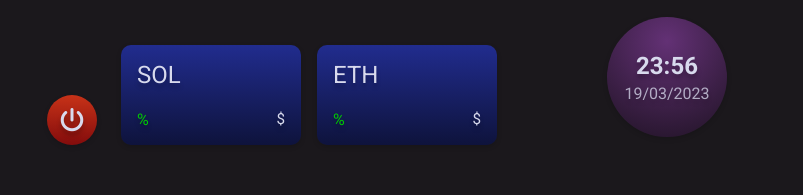
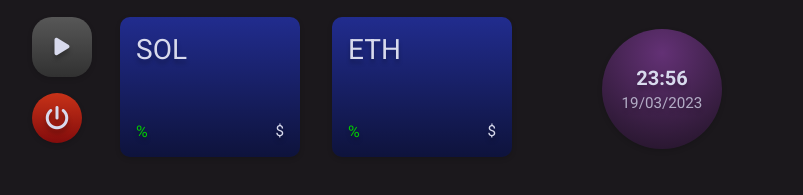
Before and after one commit to emanuelescarabattoli/raspy, a React app in the folder frapsy/: page / in a window 1280 px wide. Shown: the part 437-632 px from the top of the page, without its empty margins (238-1041 px from the left). Built offline with nearby package versions, Linux system fonts and the light colour scheme; no server answers.

Commit message:
Layout improvments and sounds

```diff
--- a/frapsy/src/components/clock-widget/style.module.css
+++ b/frapsy/src/components/clock-widget/style.module.css
@@ -13,13 +13,13 @@
 .time {
   text-shadow: 0px 4px 4px rgba(0, 0, 0, 0.25);
   font-weight: 600;
-  font-size: 1.5rem;
+  font-size: 1.25rem;
 }
 
 .date {
   margin-top: .25rem;
   text-shadow: 0px 4px 4px rgba(0, 0, 0, 0.25);
   font-weight: 400;
-  font-size: 1rem;
+  font-size: .95rem;
   opacity: .75;
 }
--- a/frapsy/src/components/close-button/index.js
+++ b/frapsy/src/components/close-button/index.js
@@ -1,8 +1,11 @@
 import style from "./style.module.css"
 
 const CloseButton = () => {
+  const onClick = () => {
+    window.close()
+  }
   return (
-    <div className={style.mainWrapper} onClick={() => window.close()}>
+    <div className={style.mainWrapper} onClick={onClick}>
       <i className="fa-solid fa-power-off"></i>
     </div>
   )
--- a/frapsy/src/components/news-widget/style.module.css
+++ b/frapsy/src/components/news-widget/style.module.css
@@ -5,7 +5,7 @@
 
 .mainWrapper>div:first-child {
   position: absolute;
-  width: 450px;
+  width: 480px;
   height: 200px;
   background: linear-gradient(180deg, #643277 0%, #371D41 100%);
   box-shadow: 0px 2px 5px rgba(0, 0, 0, 0.15);
@@ -17,7 +17,7 @@
 
 .mainWrapper>div:last-child {
   position: absolute;
-  width: 430px;
+  width: 450px;
   height: 200px;
   background: linear-gradient(180deg, #613671 0%, #26172c 100%);
   box-shadow: 0px 2px 5px rgba(0, 0, 0, 0.15);
--- /dev/null
+++ b/frapsy/src/components/sound-button/index.js
@@ -0,0 +1,22 @@
+import style from "./style.module.css"
+import beep from "../../assets/beep.mp3"
+import sonar from "../../assets/sonar.mp3"
+
+const SoundButton = () => {
+  const onClick = () => {
+    const beepAudio = new Audio(beep);
+    const sonarAudio = new Audio(sonar);
+    beepAudio.addEventListener('ended', () => {
+      sonarAudio.play()
+    })
+    beepAudio.play()
+    sonarAudio.play();
+  }
+  return (
+    <div className={style.mainWrapper} onClick={onClick}>
+      <i className="fa-solid fa-play"></i>
+    </div>
+  )
+}
+
+export default SoundButton
--- a/frapsy/src/reportWebVitals.js
+++ b/frapsy/src/components/sound-button/style.module.css
@@ -1,13 +1,14 @@
-const reportWebVitals = onPerfEntry => {
-  if (onPerfEntry && onPerfEntry instanceof Function) {
-    import('web-vitals').then(({ getCLS, getFID, getFCP, getLCP, getTTFB }) => {
-      getCLS(onPerfEntry);
-      getFID(onPerfEntry);
-      getFCP(onPerfEntry);
-      getLCP(onPerfEntry);
-      getTTFB(onPerfEntry);
-    });
-  }
-};
-
-export default reportWebVitals;
+.mainWrapper {
+  background: linear-gradient(180deg, #575757 0%, #313131 100%);
+  width: 60px;
+  height: 60px;
+  box-shadow: 0px 2px 5px rgba(0, 0, 0, 0.15);
+  border-radius: 20px;
+  padding: 1rem;
+  box-sizing: border-box;
+  display: flex;
+  align-items: center;
+  justify-content: center;
+  font-size: 1.25rem;
+  text-shadow: 0px 4px 4px rgba(0, 0, 0, 0.25);
+}
--- a/frapsy/src/components/statistic-widget/style.module.css
+++ b/frapsy/src/components/statistic-widget/style.module.css
@@ -1,6 +1,6 @@
 .mainWrapper {
   width: 180px;
-  height: 100px;
+  height: 140px;
   background: linear-gradient(180deg, #212C8E 0%, #0E133C 100%);
   box-shadow: 0px 2px 5px rgba(0, 0, 0, 0.15);
   border-radius: 10px;
@@ -18,7 +18,7 @@
 }
 
 .mainWrapper>div:first-child>span:first-child {
-  font-size: 1.5rem;
+  font-size: 1.75rem;
 }
 
 .mainWrapper>div:last-child>span:last-child {
--- a/frapsy/src/components/weather-widget/style.module.css
+++ b/frapsy/src/components/weather-widget/style.module.css
@@ -4,8 +4,8 @@
   display: flex;
   align-items: flex-end;
   justify-content: center;
-  width: 180px;
-  height: 180px;
+  width: 220px;
+  height: 220px;
   background-position: center;
 }
 
--- a/frapsy/src/pages/application/index.js
+++ b/frapsy/src/pages/application/index.js
@@ -5,6 +5,7 @@ import CloseButton from "../../components/close-button"
 import WeatherWidget from "../../components/weather-widget"
 import ClockWidget from "../../components/clock-widget"
 import NewsWidget from "../../components/news-widget"
+import SoundButton from "../../components/sound-button"
 
 const fetchNews = async () => {
   const result = [];
@@ -80,6 +81,7 @@ const Application = () => {
         <NewsWidget newsItem={currentNewsIndex ? news[currentNewsIndex] : {}} />
         <div className={style.statisticsWrapper}>
           <div>
+            <SoundButton />
             <CloseButton />
           </div>
           <div>
--- a/frapsy/src/pages/application/style.module.css
+++ b/frapsy/src/pages/application/style.module.css
@@ -1,6 +1,6 @@
 .mainWrapper {
   display: flex;
-  grid-gap: 4rem;
+  grid-gap: 1.5rem;
   grid-template-columns: 400px 1fr;
   width: 100vw;
   height: 100vh;
@@ -18,22 +18,25 @@
 }
 
 .mainWrapper>div:last-child>div+div {
-  margin-top: 3rem;
+  margin-top: 2rem;
 }
 
 .statisticsWrapper {
   display: flex;
-  align-items: flex-end;
-  width: 450px;
-  margin-top: 4rem;
+  width: 480px;
+  margin-top: 3rem;
 }
 
 .statisticsWrapper>div:first-child {
   flex-grow: 1;
 }
 
+.statisticsWrapper>div:first-child>*+* {
+  margin-top: 1rem;
+}
+
 .statisticsWrapper>div:not(:first-child) {
-  margin-right: 1rem;
+  margin-right: 2rem;
 }
 
 .statisticsWrapper>div:last-child {
```
Also changed, not shown: 2 other files.
